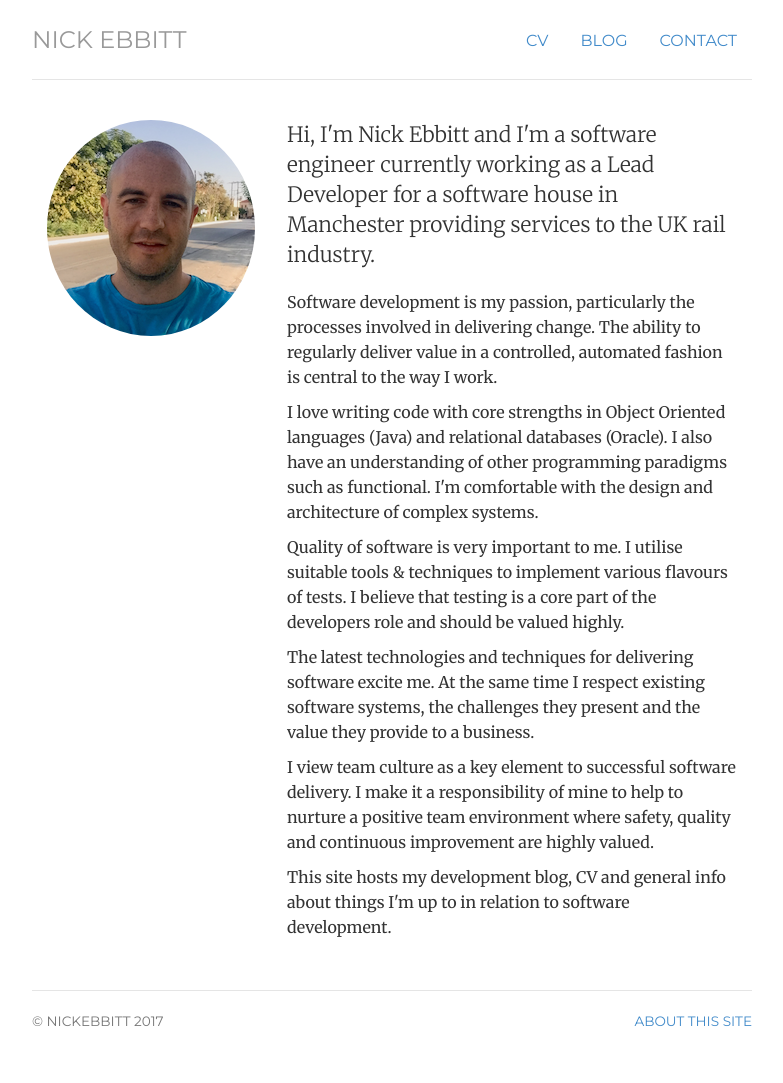
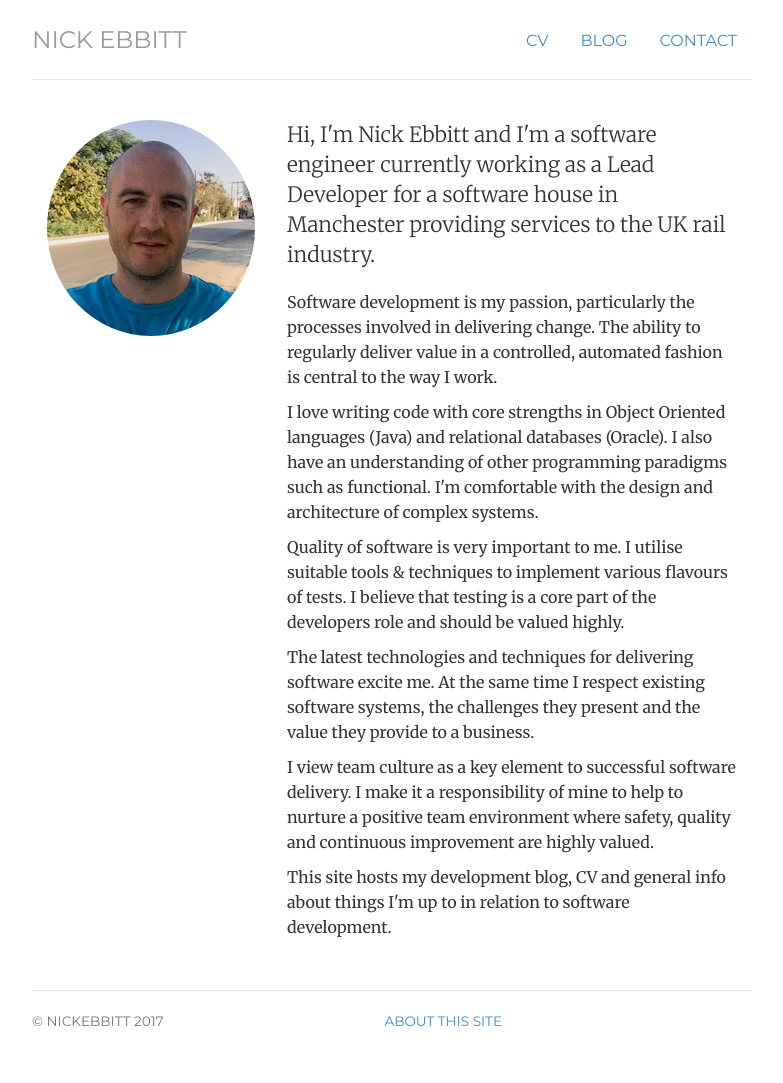
Before and after one commit to nickebbitt/nickebbitt.github.io, a Jekyll site: the page built from index.html, in a window 1280 px wide. Shown: the whole page, without its empty margins (248-1031 px from the left). Built offline with Jekyll 4.4.1, drawn with Linux system fonts in a browser that asks for light colours.

Commit message:
Align footer text correctly

```diff
--- a/_includes/footer.html
+++ b/_includes/footer.html
@@ -1,10 +1,11 @@
 <div class="footer">
 	<div class="row">
-	<div class="col-sm-8">
-	<p><small>&copy; nickebbitt 2017</small></p>
-	</div>
-	<div class="col-sm-4">
-	<p class="pull-right"><small><a href="/about" title="About this site">About this site</a></small></p>
-	</div>
+		<div class="col-sm-8">
+				<p>
+					<small>&copy; nickebbitt 2017</small>
+					<span style="float:right;">
+						<small><a href="/about" title="About this site">About this site</a></small>
+					</span></p>
+			</div>
 	</div>
 </div> <!-- /footer -->
```
